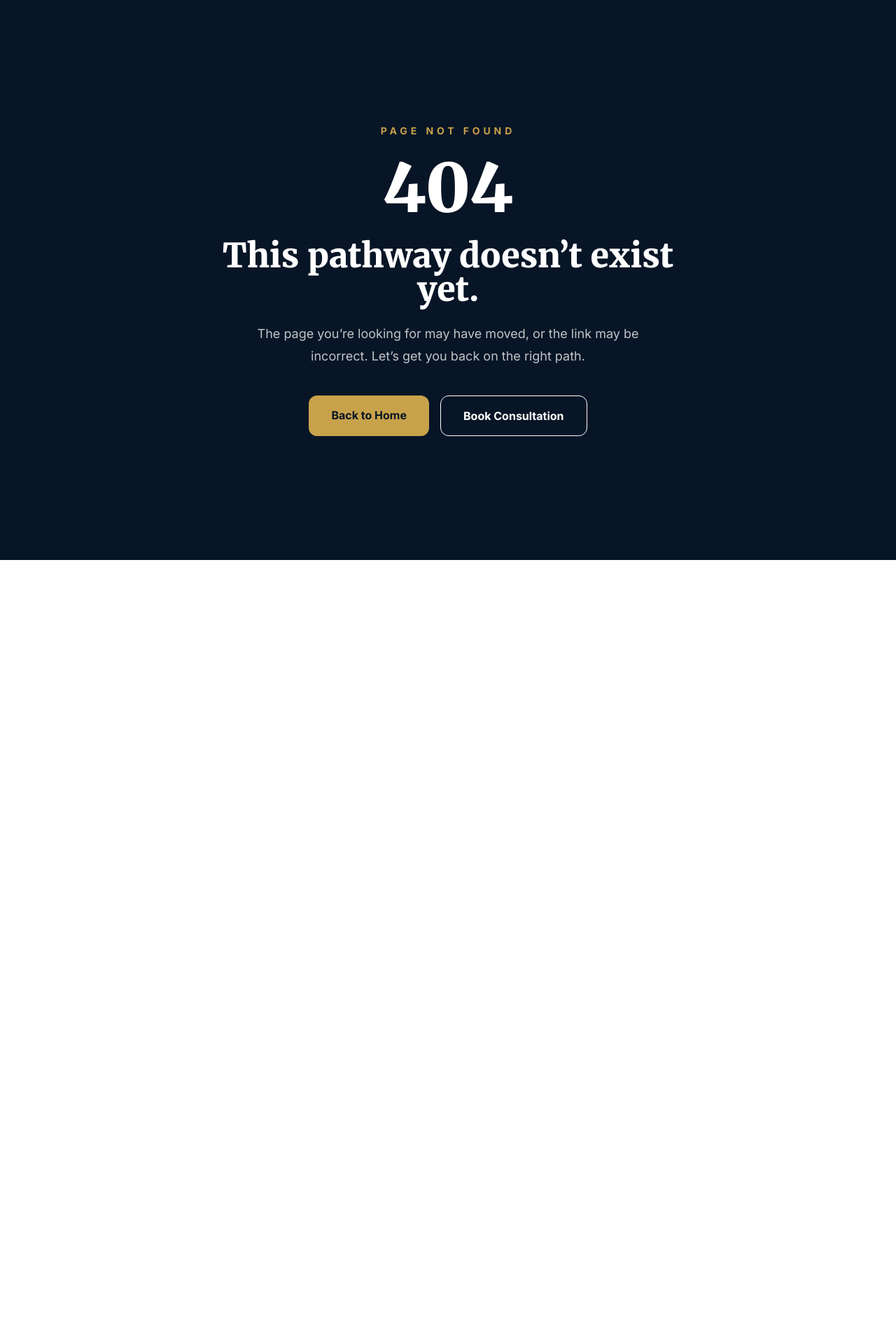
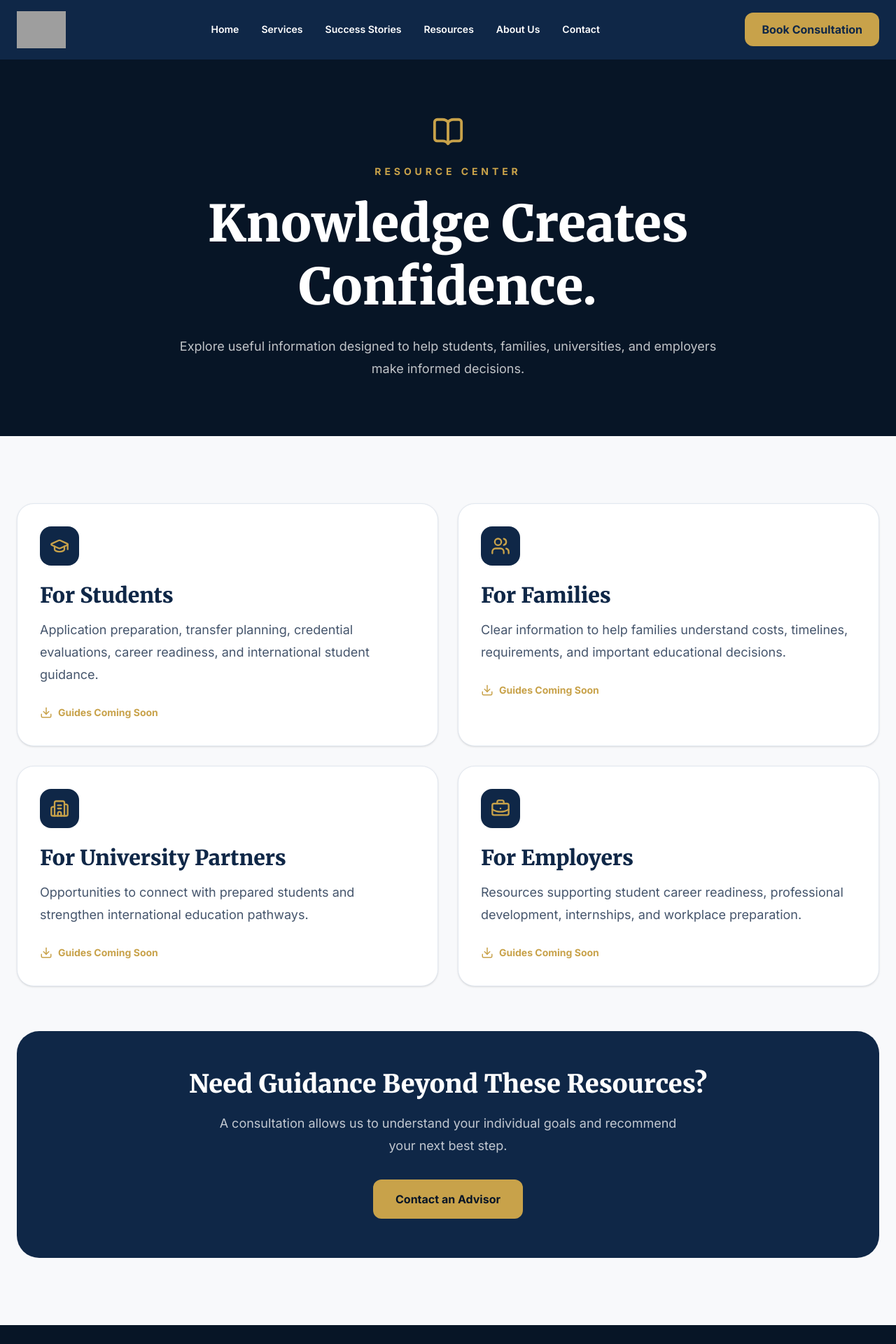
Before and after one commit to ChosenL/global-scholars, a Next.js app: page /resources in a window 1280 px wide. Before the commit this address had no page. Shown: the top 1920 px of the page at 70% size. Before the commit the page ends 800 px from the top, so only its background shows below. Built offline with nearby package versions, Linux system fonts and the light colour scheme; grey boxes are pictures that could not be loaded.

Commit message:
Convert website to multipage structure

```diff
--- /dev/null
+++ b/app/about/page.tsx
@@ -0,0 +1,45 @@
+import type { Metadata } from "next";
+import Navbar from "@/components/layout/Navbar";
+import Footer from "@/components/layout/Footer";
+import About from "@/components/home/About";
+import ConsultationCTA from "@/components/home/ConsultationCTA";
+
+export const metadata: Metadata = {
+  title: "About Us",
+  description:
+    "Learn how Dwayne and Britney Thompson’s international education journey inspired Global Scholars Pathway Advisors.",
+};
+
+export default function AboutPage() {
+  return (
+    <>
+      <Navbar />
+
+      <main>
+        <section className="bg-[#071526] px-6 py-20 text-center text-white">
+          <div className="mx-auto max-w-4xl">
+            <p className="text-sm font-bold uppercase tracking-[0.35em] text-[#C8A24A]">
+              About Global Scholars
+            </p>
+
+            <h1 className="mt-5 text-5xl font-black leading-tight md:text-7xl">
+              Experience Became Purpose.
+            </h1>
+
+            <p className="mx-auto mt-6 max-w-3xl text-lg leading-8 text-white/75">
+              We understand the international education journey because we
+              lived it. Today, that experience shapes how we guide students and
+              families.
+            </p>
+          </div>
+        </section>
+
+        <About />
+
+        <ConsultationCTA />
+      </main>
+
+      <Footer />
+    </>
+  );
+}
--- /dev/null
+++ b/app/contact/page.tsx
@@ -0,0 +1,44 @@
+import type { Metadata } from "next";
+import Navbar from "@/components/layout/Navbar";
+import Footer from "@/components/layout/Footer";
+import ContactForm from "@/components/home/ContactForm";
+import ConsultationCTA from "@/components/home/ConsultationCTA";
+
+export const metadata: Metadata = {
+  title: "Contact",
+  description:
+    "Contact Global Scholars Pathway Advisors or schedule a free online consultation.",
+};
+
+export default function ContactPage() {
+  return (
+    <>
+      <Navbar />
+
+      <main>
+        <section className="bg-[#071526] px-6 py-20 text-center text-white">
+          <div className="mx-auto max-w-4xl">
+            <p className="text-sm font-bold uppercase tracking-[0.35em] text-[#C8A24A]">
+              Contact Us
+            </p>
+
+            <h1 className="mt-5 text-5xl font-black leading-tight md:text-7xl">
+              Let’s Build Your Pathway.
+            </h1>
+
+            <p className="mx-auto mt-6 max-w-3xl text-lg leading-8 text-white/75">
+              Tell us where you are in your journey, what you hope to achieve,
+              and where you need guidance.
+            </p>
+          </div>
+        </section>
+
+        <ContactForm />
+
+        <ConsultationCTA />
+      </main>
+
+      <Footer />
+    </>
+  );
+}
--- /dev/null
+++ b/app/resources/page.tsx
@@ -0,0 +1,128 @@
+import type { Metadata } from "next";
+import Link from "next/link";
+import Navbar from "@/components/layout/Navbar";
+import Footer from "@/components/layout/Footer";
+import {
+  BookOpen,
+  BriefcaseBusiness,
+  Building2,
+  Download,
+  GraduationCap,
+  Users,
+} from "lucide-react";
+
+export const metadata: Metadata = {
+  title: "Resources",
+  description:
+    "Educational resources for students, families, university partners, and employers.",
+};
+
+const resources = [
+  {
+    title: "For Students",
+    description:
+      "Application preparation, transfer planning, credential evaluations, career readiness, and international student guidance.",
+    icon: GraduationCap,
+  },
+  {
+    title: "For Families",
+    description:
+      "Clear information to help families understand costs, timelines, requirements, and important educational decisions.",
+    icon: Users,
+  },
+  {
+    title: "For University Partners",
+    description:
+      "Opportunities to connect with prepared students and strengthen international education pathways.",
+    icon: Building2,
+  },
+  {
+    title: "For Employers",
+    description:
+      "Resources supporting student career readiness, professional development, internships, and workplace preparation.",
+    icon: BriefcaseBusiness,
+  },
+];
+
+export default function ResourcesPage() {
+  return (
+    <>
+      <Navbar />
+
+      <main>
+        <section className="bg-[#071526] px-6 py-20 text-center text-white">
+          <div className="mx-auto max-w-4xl">
+            <BookOpen className="mx-auto text-[#C8A24A]" size={46} />
+
+            <p className="mt-6 text-sm font-bold uppercase tracking-[0.35em] text-[#C8A24A]">
+              Resource Center
+            </p>
+
+            <h1 className="mt-5 text-5xl font-black leading-tight md:text-7xl">
+              Knowledge Creates Confidence.
+            </h1>
+
+            <p className="mx-auto mt-6 max-w-3xl text-lg leading-8 text-white/75">
+              Explore useful information designed to help students, families,
+              universities, and employers make informed decisions.
+            </p>
+          </div>
+        </section>
+
+        <section className="bg-[#F8F9FB] py-24">
+          <div className="mx-auto max-w-7xl px-6">
+            <div className="grid gap-7 md:grid-cols-2">
+              {resources.map((resource) => {
+                const Icon = resource.icon;
+
+                return (
+                  <article
+                    key={resource.title}
+                    className="rounded-3xl border border-slate-200 bg-white p-8 shadow-sm transition duration-300 hover:-translate-y-2 hover:shadow-xl"
+                  >
+                    <div className="flex h-14 w-14 items-center justify-center rounded-2xl bg-[#0F2747] text-[#C8A24A]">
+                      <Icon size={28} />
+                    </div>
+
+                    <h2 className="mt-6 text-3xl font-black text-[#0F2747]">
+                      {resource.title}
+                    </h2>
+
+                    <p className="mt-4 text-lg leading-8 text-slate-600">
+                      {resource.description}
+                    </p>
+
+                    <div className="mt-7 inline-flex items-center gap-2 text-sm font-bold text-[#C8A24A]">
+                      <Download size={18} />
+                      Guides Coming Soon
+                    </div>
+                  </article>
+                );
+              })}
+            </div>
+
+            <div className="mt-16 rounded-[2rem] bg-[#0F2747] px-8 py-14 text-center text-white">
+              <h2 className="text-4xl font-black">
+                Need Guidance Beyond These Resources?
+              </h2>
+
+              <p className="mx-auto mt-5 max-w-2xl text-lg leading-8 text-white/75">
+                A consultation allows us to understand your individual goals
+                and recommend your next best step.
+              </p>
+
+              <Link
+                href="/contact"
+                className="mt-8 inline-block rounded-xl bg-[#C8A24A] px-8 py-4 font-bold text-[#071526] transition hover:scale-105"
+              >
+                Contact an Advisor
+              </Link>
+            </div>
+          </div>
+        </section>
+      </main>
+
+      <Footer />
+    </>
+  );
+}
--- /dev/null
+++ b/app/services/page.tsx
@@ -0,0 +1,44 @@
+import type { Metadata } from "next";
+import Navbar from "@/components/layout/Navbar";
+import Footer from "@/components/layout/Footer";
+import Services from "@/components/home/Services";
+import ConsultationCTA from "@/components/home/ConsultationCTA";
+
+export const metadata: Metadata = {
+  title: "Services",
+  description:
+    "Explore university admissions, college transfer, credential evaluation, career readiness, resume, CPT, OPT, and visa preparation guidance.",
+};
+
+export default function ServicesPage() {
+  return (
+    <>
+      <Navbar />
+
+      <main>
+        <section className="bg-[#071526] px-6 py-20 text-center text-white">
+          <div className="mx-auto max-w-4xl">
+            <p className="text-sm font-bold uppercase tracking-[0.35em] text-[#C8A24A]">
+              Our Services
+            </p>
+
+            <h1 className="mt-5 text-5xl font-black leading-tight md:text-7xl">
+              Guidance for Every Major Step.
+            </h1>
+
+            <p className="mx-auto mt-6 max-w-3xl text-lg leading-8 text-white/75">
+              Receive personalized support designed to help you make informed
+              decisions throughout your educational and professional journey.
+            </p>
+          </div>
+        </section>
+
+        <Services />
+
+        <ConsultationCTA />
+      </main>
+
+      <Footer />
+    </>
+  );
+}
--- /dev/null
+++ b/app/success-stories/page.tsx
@@ -0,0 +1,44 @@
+import type { Metadata } from "next";
+import Navbar from "@/components/layout/Navbar";
+import Footer from "@/components/layout/Footer";
+import SuccessStories from "@/components/home/SuccessStories";
+import ConsultationCTA from "@/components/home/ConsultationCTA";
+
+export const metadata: Metadata = {
+  title: "Success Stories",
+  description:
+    "Read stories from students and families whose educational journeys were strengthened through guidance, planning, and support.",
+};
+
+export default function SuccessStoriesPage() {
+  return (
+    <>
+      <Navbar />
+
+      <main>
+        <section className="bg-[#071526] px-6 py-20 text-center text-white">
+          <div className="mx-auto max-w-4xl">
+            <p className="text-sm font-bold uppercase tracking-[0.35em] text-[#C8A24A]">
+              Success Stories
+            </p>
+
+            <h1 className="mt-5 text-5xl font-black leading-tight md:text-7xl">
+              Every Pathway Has a Story.
+            </h1>
+
+            <p className="mx-auto mt-6 max-w-3xl text-lg leading-8 text-white/75">
+              Real experiences show what becomes possible when students receive
+              clarity, encouragement, and personalized support.
+            </p>
+          </div>
+        </section>
+
+        <SuccessStories />
+
+        <ConsultationCTA />
+      </main>
+
+      <Footer />
+    </>
+  );
+}
--- a/components/layout/Navbar.tsx
+++ b/components/layout/Navbar.tsx
@@ -1,9 +1,9 @@
 "use client";
 
 import Image from "next/image";
+import Link from "next/link";
 import {
   BookOpen,
-  CircleHelp,
   GraduationCap,
   Home,
   Mail,
@@ -20,32 +20,32 @@ const calendlyLink =
 const links = [
   {
     label: "Home",
-    href: "#home",
+    href: "/",
     icon: Home,
   },
   {
     label: "Services",
-    href: "#services",
+    href: "/services",
     icon: GraduationCap,
   },
   {
     label: "Success Stories",
-    href: "#success-stories",
+    href: "/success-stories",
+    icon: BookOpen,
+  },
+  {
+    label: "Resources",
+    href: "/resources",
     icon: BookOpen,
   },
   {
     label: "About Us",
-    href: "#about",
+    href: "/about",
     icon: Users,
   },
   {
-    label: "FAQ",
-    href: "#faq",
-    icon: CircleHelp,
-  },
-  {
     label: "Contact",
-    href: "#contact",
+    href: "/contact",
     icon: Mail,
   },
 ];
@@ -86,8 +86,8 @@ export default function Navbar() {
         }`}
       >
         <div className="mx-auto flex max-w-7xl items-center justify-between px-6 py-4">
-          <a
-            href="#home"
+          <Link
+            href="/"
             onClick={closeMenu}
             aria-label="Go to the homepage"
           >
@@ -99,7 +99,7 @@ export default function Navbar() {
               priority
               className="h-auto w-[70px]"
             />
-          </a>
+          </Link>
 
           <nav
             className={`hidden items-center gap-8 text-sm font-semibold lg:flex ${
@@ -107,13 +107,13 @@ export default function Navbar() {
             }`}
           >
             {links.map((link) => (
-              <a
+              <Link
                 key={link.href}
                 href={link.href}
                 className="transition hover:text-[#C8A24A]"
               >
                 {link.label}
-              </a>
+              </Link>
             ))}
           </nav>
 
@@ -163,6 +163,11 @@ export default function Navbar() {
           }`}
         >
           <div className="flex items-center justify-between border-b border-slate-200 px-6 py-5">
+            <Link
+              href="/"
+              onClick={closeMenu}
+              aria-label="Go to the homepage"
+            >
               <Image
                 src="/logo.png"
                 alt="Global Scholars Pathway Advisors"
@@ -170,6 +175,7 @@ export default function Navbar() {
                 height={62}
                 className="h-auto w-[62px]"
               />
+            </Link>
 
             <button
               type="button"
@@ -191,7 +197,7 @@ export default function Navbar() {
                 const Icon = link.icon;
 
                 return (
-                  <a
+                  <Link
                     key={link.href}
                     href={link.href}
                     onClick={closeMenu}
@@ -202,7 +208,7 @@ export default function Navbar() {
                     </span>
 
                     {link.label}
-                  </a>
+                  </Link>
                 );
               })}
             </nav>
```
Lines whose indentation alone changed are shown as unchanged.
